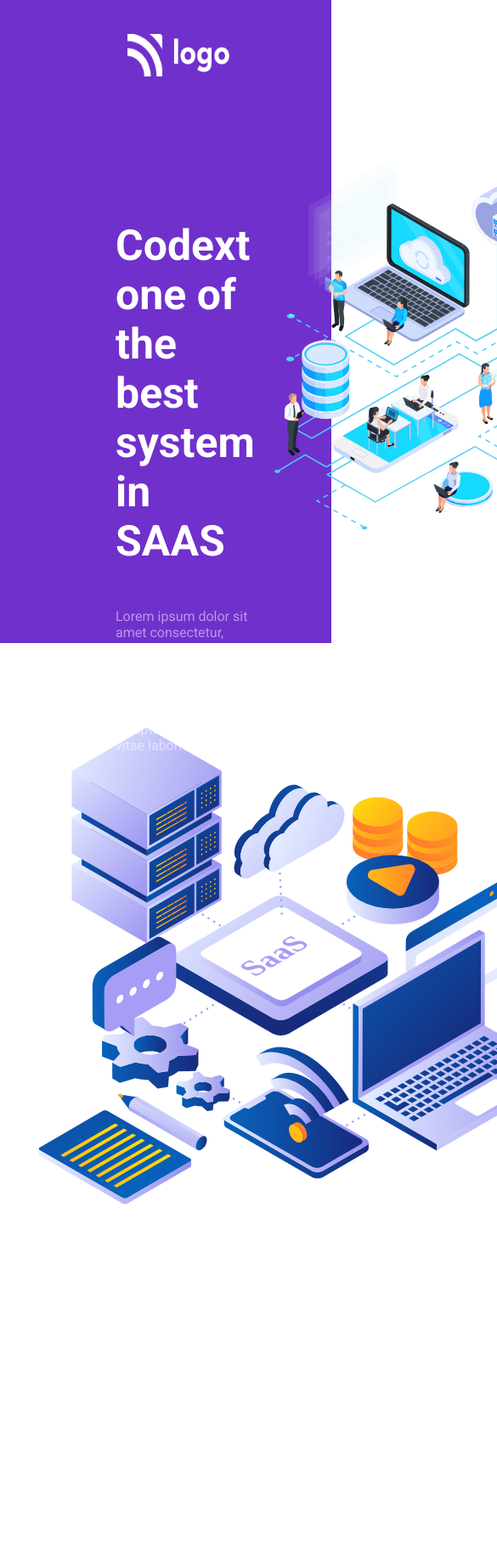
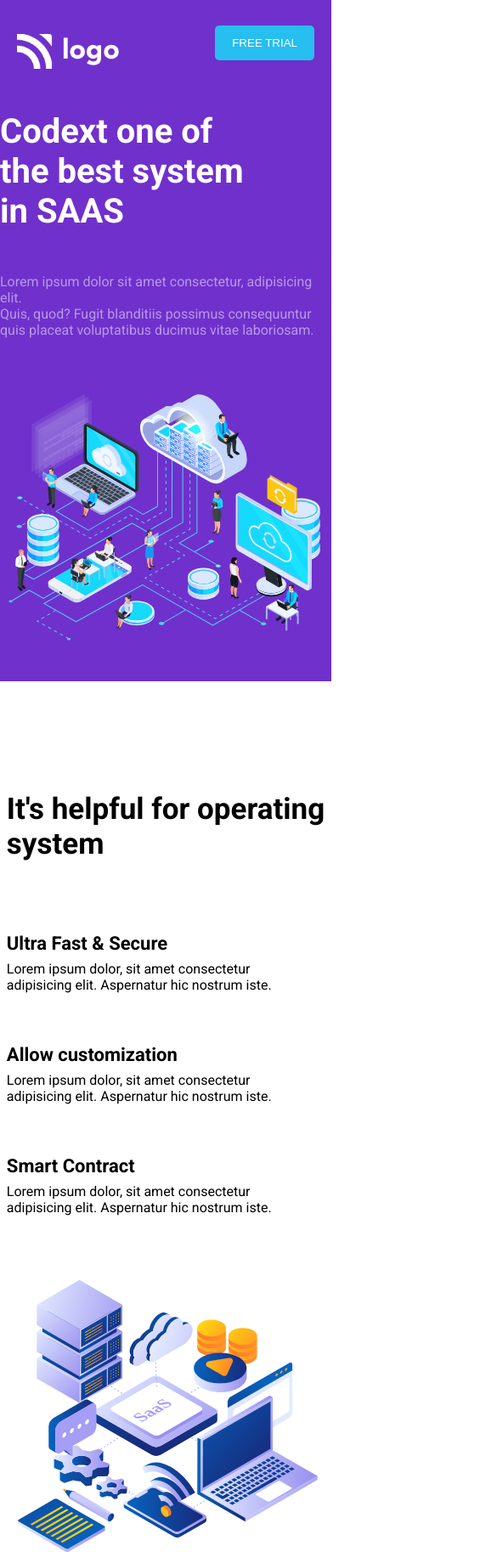
Before and after one commit to Kunal-Kothari/SAAS-Landing-Page, a plain HTML site: page index.html in a window 390 px wide. Shown: the top 1827 px of the page at 85% size, 585 px wide, since content can reach past the window. Drawn offline with Linux system fonts and the light colour scheme.

Commit message:
Added Responsiveness

```diff
--- a/style.css
+++ b/style.css
@@ -146,7 +146,7 @@ body {
 
 .feature-cards {
     display: flex;
-    margin-left: 20rem;
+    justify-content: center;
     gap: 2rem;
     margin-bottom: 20px;
 }
@@ -174,3 +174,72 @@ body {
     opacity: 0.7;
     margin-top: 10px;
 }
+
+
+/* ------------------------------- */
+
+@media screen and (max-width:1150px) {
+    .navbar {
+        display: flex;
+        justify-content: space-between;
+        padding: 0 20px;
+    }
+
+    .navbar img {
+        margin-left: 0;
+    }
+
+    .nav-items {
+        display: none;
+    }
+
+    .saas {
+        display: flex;
+        flex-direction: column;
+        align-items: center;
+        height: auto;
+        width: auto;
+    }
+
+    .saas-heading {
+        width: auto;
+        margin-left: 0;
+        margin-top: 50px;
+    }
+
+    .saas-heading h1 {
+        font-size: 40px;
+    }
+
+    .saas-img img {
+        width: 400px;
+        height: 400px;
+
+    }
+
+    .main-container {
+        display: flex;
+        flex-direction: column-reverse;
+        align-items: center;
+        width: auto;
+    }
+
+    .main-container-left {
+        width: auto;
+    }
+
+    .main-container-left img {
+        width: 400px;
+        height: 400px;
+    }
+
+    .main-container-right {
+        width: auto;
+        margin-left: 0;
+    }
+
+    .feature-cards {
+        display: flex;
+        flex-wrap: wrap;
+    }
+}
```
